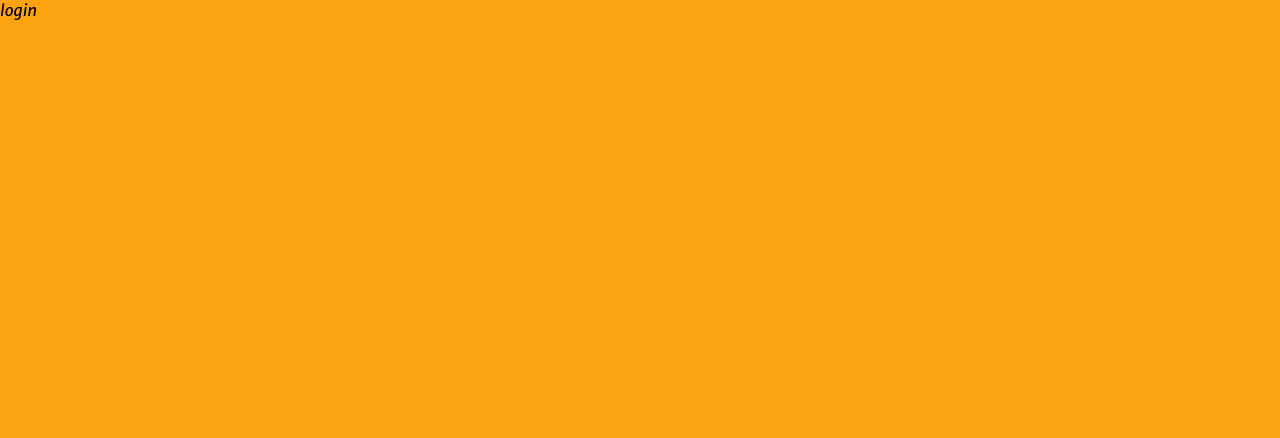
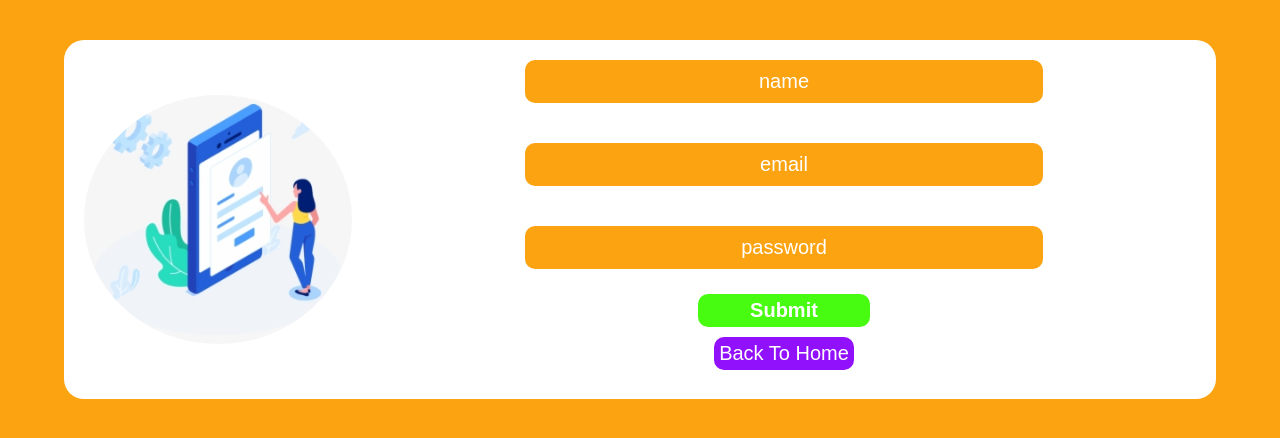
Before and after one commit to pooulad/react-login-form, a React (Create React App) app: page /login in a window 1280 px wide. Shown: the top 438 px of the page. Built offline with nearby package versions, Linux system fonts and the light colour scheme; the HTML template or start-up script is replaced by a standard one.

Commit message:
Login page completed

```diff
--- a/src/components/Login.css
+++ b/src/components/Login.css
@@ -0,0 +1,165 @@
+* {
+    margin: 0%;
+    padding: 0%;
+    box-sizing: border-box;
+  }
+  .register{
+      border-radius: 10px;
+      width: 90%;
+      background-color: white;
+      margin: 40px auto;
+      height: auto;
+  }
+  .form_div{
+      margin-top:0px;
+  }
+  .form{
+      display: flex;
+      flex-direction: column;
+      text-align: center;
+  }
+  .input{
+      margin: 5px auto;
+      font-size: 20px;
+      font-weight: 500;
+      padding: 5px;
+      width: 70%;
+      text-align: center;
+      border-radius: 10px;
+      outline: none;
+      border: none;
+      background-color: #fca311;
+  }
+  .input::placeholder{
+      font-weight: 500;
+      color: #ffffff;
+  }
+  .form_image{
+      display: grid;
+      grid-template-columns: 1fr;
+      justify-content: center;
+      margin: 50px auto;
+  }
+  .form_image img{
+      width: 40%;
+      border-radius: 50%;
+      margin: -40px auto;
+      z-index: 10;
+  }
+  .submitBtn{
+      border: 1px solid black;
+      width: 70% !important;
+      margin: 10px auto;
+      justify-content: center;
+      display: flex;
+      flex-direction: row;
+  }
+  .btnBack{
+      margin: 5px auto;
+      padding: 5px;
+      cursor: pointer;
+      width: 30%;
+      padding: 5px;
+      cursor: pointer;
+      width: 140px;
+      margin: 5px auto;
+      font-size: 20px;
+      font-weight: 500;
+      padding: 5px;
+      text-align: center;
+      border-radius: 10px;
+      outline: none;
+      border: none;
+      color: white;
+      background-color: #9211fc;
+  }
+  .btnSubmit{
+      padding: 5px;
+      cursor: pointer;
+      width: 20%;
+      margin: 5px auto;
+      font-size: 20px;
+      font-weight: 600;
+      padding: 5px;
+      text-align: center;
+      border-radius: 10px;
+      outline: none;
+      border: none;
+      color: white;
+      transition: all 500ms ease;
+      background-color: #48fc11;
+  }
+  .btnSubmit:hover{
+      transform: translateY(4px);
+  }
+
+
+
+  @media(min-width:786px){
+      .register{
+          border-radius: 20px;
+          display: grid;
+          grid-template-columns: 1fr 3fr;
+      }
+      .input{
+          margin: 20px auto;
+          font-size: 20px;
+          font-weight: 500;
+          padding: 10px;
+          width: 60%;
+          text-align: center;
+          border-radius: 10px;
+          outline: none;
+          border: none;
+          background-color: #fca311;
+      }
+      .input::placeholder{
+          font-weight: 500;
+          color: #ffffff;
+      }
+      .form_image{
+          margin-left: 20px;
+      }
+      .form_image img{
+          width: 100%;
+          margin: 5px auto;
+      }
+      .btnBack{
+          margin: 5px auto;
+          padding: 5px;
+          cursor: pointer;
+          width: 50%;
+          padding: 5px;
+          cursor: pointer;
+          width: 140px;
+          margin: 5px auto;
+          font-size: 20px;
+          font-weight: 500;
+          padding: 5px;
+          text-align: center;
+          border-radius: 10px;
+          outline: none;
+          border: none;
+          color: white;
+          background-color: #9211fc;
+      }
+      .btnSubmit{
+          padding: 5px;
+          cursor: pointer;
+          width: 20%;
+          margin: 5px auto;
+          font-size: 20px;
+          font-weight: 600;
+          padding: 5px;
+          text-align: center;
+          border-radius: 10px;
+          outline: none;
+          border: none;
+          color: white;
+          transition: all 500ms ease;
+          background-color: #48fc11;
+      }
+      .btnSubmit:hover{
+          transform: translateY(4px);
+      }
+  }
--- a/src/components/Login.js
+++ b/src/components/Login.js
@@ -1,9 +1,63 @@
 import React from 'react'
+import "./Login.css";
+import RegisterImage from "./login.png";
+import { Link } from "react-router-dom";
+import { useFormik } from "formik";
+
+
+
 
 function Login() {
+    const validate = values => {
+        const errors = {};
+        if (!values.name) {
+            errors.name = 'Name is Required';
+        } else if (values.name.length > 15) {
+            errors.name = 'Must be 15 characters or less';
+        }
+        if (!values.email) {
+            errors.email = ' Email is Required';
+        } else if (!/^[A-Z0-9._%+-]+@[A-Z0-9.-]+\.[A-Z]{2,4}$/i.test(values.email)) {
+            errors.email = 'Invalid email address';
+        }
+        if (!values.password) {
+            errors.password = "Password isRequired";
+        } else if (values.length < 8) {
+            errors.password = "Password must be 8 characters long.";
+        }
+        return errors;
+    };
+    const formik = useFormik({
+        initialValues: {
+            name: '',
+            email: '',
+            password: '',
+        },
+        validate,
+        onSubmit: values => {
+            alert(JSON.stringify(values, null, 2));
+            window.location.replace("/dashboard");
+        },
+    });
     return (
-        <div>
-            login
+        <div className="register">
+            <div className="form_image">
+                <img src={RegisterImage} alt="picture_form" />
+            </div>
+            <div className="form_div">
+                <form action="/dashboard" onSubmit={formik.handleSubmit} className="form">
+                    <input className="input" type="text" placeholder="name" name="name" onChange={formik.handleChange} value={formik.values.name} />
+                    {formik.errors.name ? <div>{formik.errors.name}</div> : null}
+                    <input className="input" type="email" placeholder="email" id="email" name="email" onChange={formik.handleChange} value={formik.values.email} />
+                    {formik.errors.email ? <div>{formik.errors.email}</div> : null}
+                    <input className="input" type="password" placeholder="password" id="password" name="password" onChange={formik.handleChange} value={formik.values.password} />
+                    {formik.errors.password ? <div>{formik.errors.password}</div> : null}
+                    <button className="btnSubmit" type="submit">Submit</button>
+                    <Link className="btn" to="/">
+                        <button className="btnBack">Back To Home</button>
+                    </Link>
+                </form>
+            </div>
         </div>
     )
 }
```
